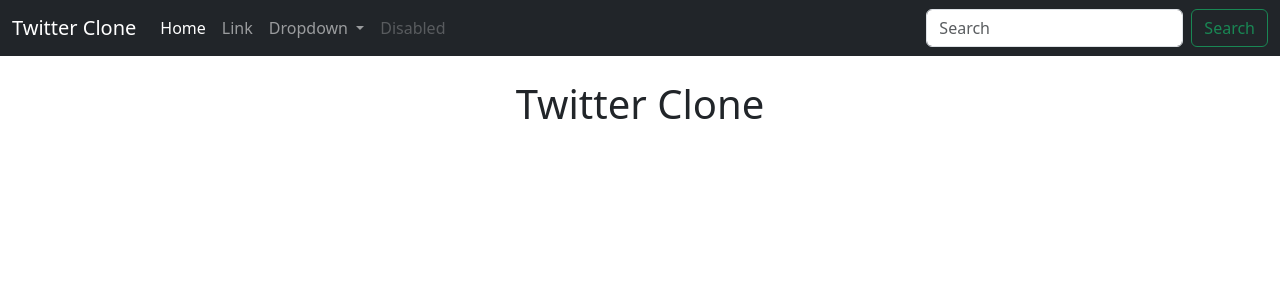
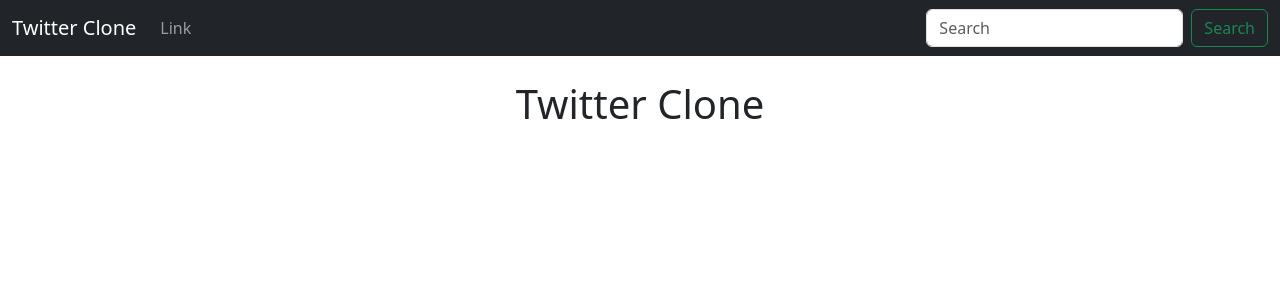
Before and after one commit to martinh726/TwitterClone, a Django app: page / in a window 1280 px wide. Shown: the top 300 px of the page. Run offline with Django 5.2, Linux system fonts and the light colour scheme.

Commit message:
updated navbar.html

```diff
--- a/social/twitterClone/templates/navbar.html
+++ b/social/twitterClone/templates/navbar.html
@@ -1,6 +1,6 @@
 <nav class="navbar navbar-expand-lg navbar-dark bg-dark">
   <div class="container-fluid">
-    <a class="navbar-brand" href="#">Twitter Clone</a>
+    <a class="navbar-brand" href="{% url 'home' %}">Twitter Clone</a>
     <button
       class="navbar-toggler"
       type="button"
@@ -15,30 +15,7 @@
     <div class="collapse navbar-collapse" id="navbarSupportedContent">
       <ul class="navbar-nav me-auto mb-2 mb-lg-0">
         <li class="nav-item">
-          <a class="nav-link active" aria-current="page" href="#">Home</a>
-        </li>
-        <li class="nav-item">
           <a class="nav-link" href="#">Link</a>
-        </li>
-        <li class="nav-item dropdown">
-          <a
-            class="nav-link dropdown-toggle"
-            href="#"
-            role="button"
-            data-bs-toggle="dropdown"
-            aria-expanded="false"
-          >
-            Dropdown
-          </a>
-          <ul class="dropdown-menu">
-            <li><a class="dropdown-item" href="#">Action</a></li>
-            <li><a class="dropdown-item" href="#">Another action</a></li>
-            <li><hr class="dropdown-divider" /></li>
-            <li><a class="dropdown-item" href="#">Something else here</a></li>
-          </ul>
-        </li>
-        <li class="nav-item">
-          <a class="nav-link disabled" aria-disabled="true">Disabled</a>
         </li>
       </ul>
       <form class="d-flex" role="search">
```
